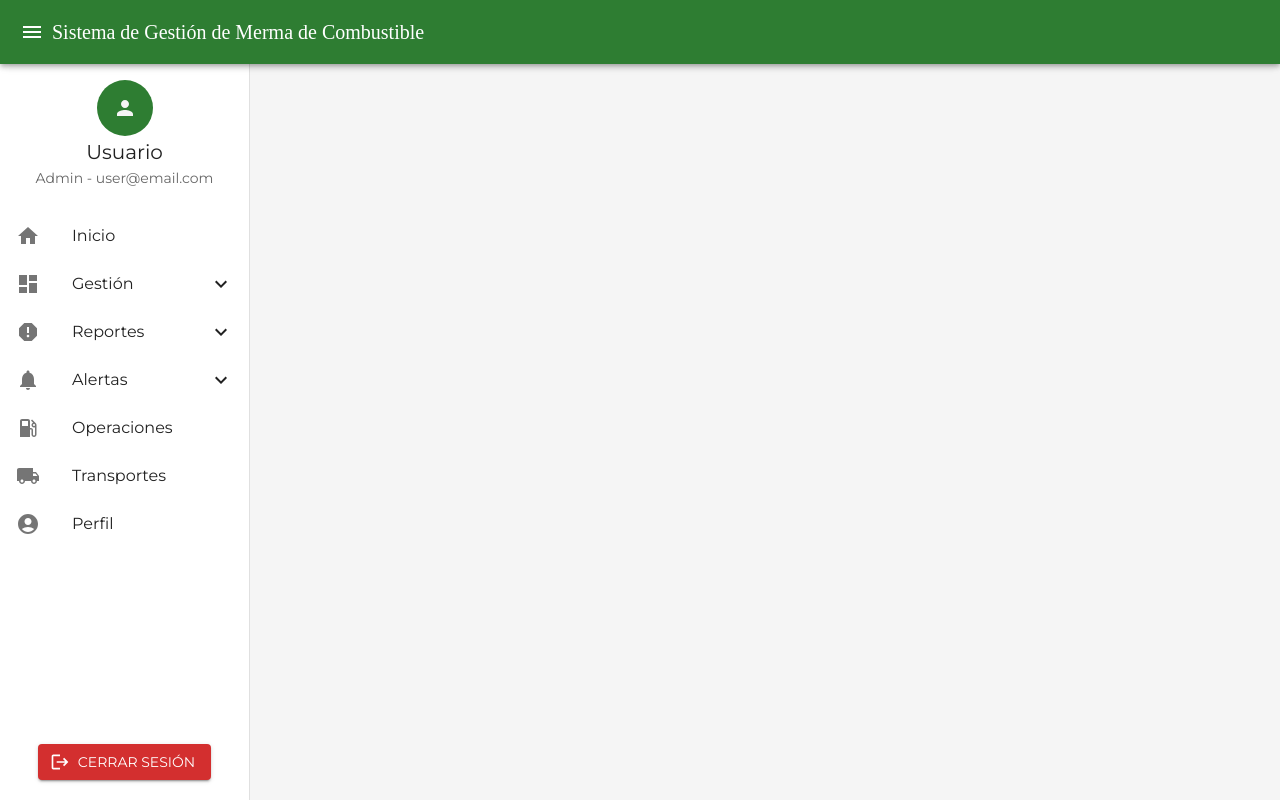
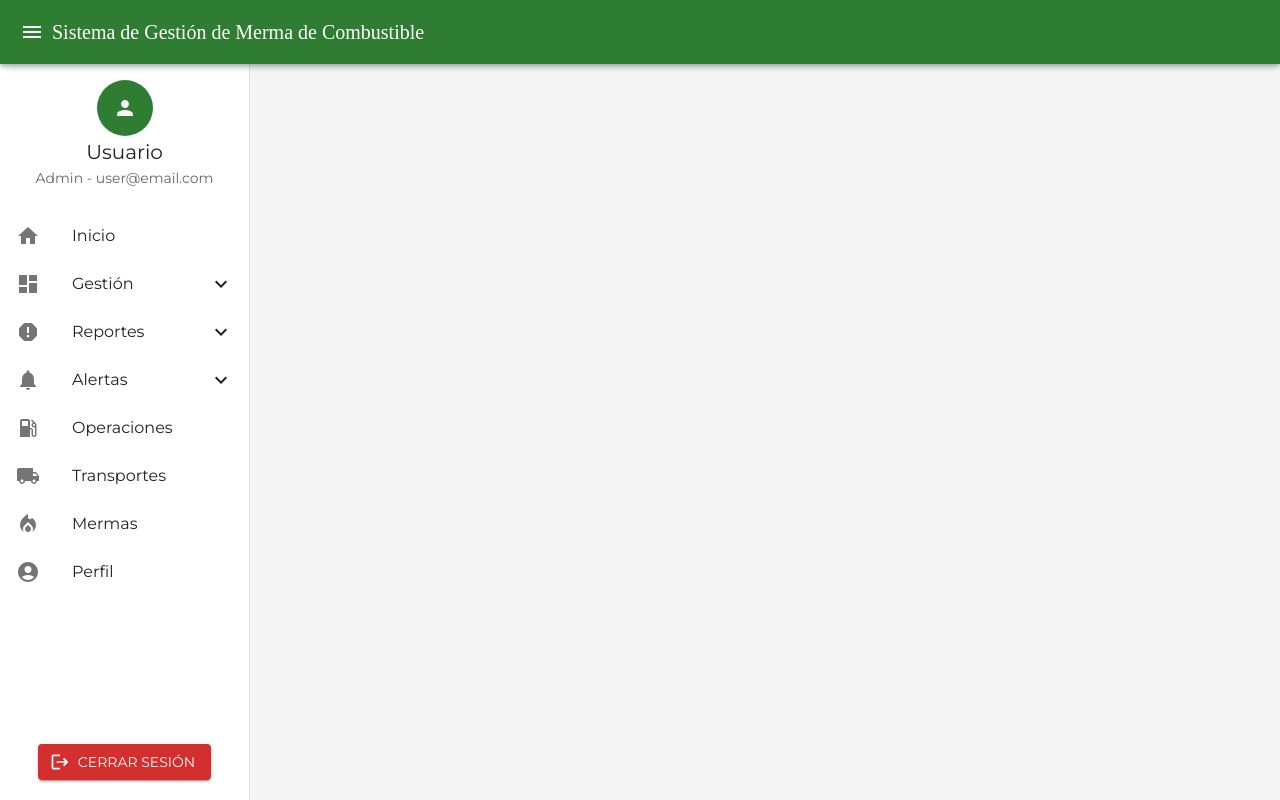
Before and after one commit to alonsopaz02/Sistema-Mermas-Frontend, a React (Vite) app: page / in a window 1280 px wide. Built offline with nearby package versions, Linux system fonts and the light colour scheme.

Commit message:
operaciones actualizadas

```diff
--- a/src/components/Sidebar.tsx
+++ b/src/components/Sidebar.tsx
@@ -26,7 +26,8 @@ import {
   Notifications,
   Home,
   AccountCircle,
-  LocalShipping, // Icono de Transportes
+  LocalShipping,
+  LocalFireDepartment, // Icono de Transportes
 } from "@mui/icons-material";
 
 interface SidebarProps {
@@ -155,6 +156,15 @@ const Sidebar: React.FC<SidebarProps> = ({ open }) => {
           </ListItemButton>
         </ListItem>
 
+        <ListItem disablePadding>
+          <ListItemButton onClick={() => navigate("/mermas")}>
+            <ListItemIcon>
+              <LocalFireDepartment />
+            </ListItemIcon>
+            <ListItemText primary="Mermas" />
+          </ListItemButton>
+        </ListItem>
+
         {/* Perfil */}
         <ListItem disablePadding>
           <ListItemButton onClick={() => navigate("/perfil")}>
--- a/src/pages/operaciones/Ventas.tsx
+++ b/src/pages/operaciones/Ventas.tsx
@@ -84,7 +84,10 @@ const Ventas: React.FC = () => {
   const handleSearch = () => {
     const filtered = ventas.filter((venta) => {
       const clienteMatch = venta.cliente.toLowerCase().includes(clienteFilter.toLowerCase());
-      const tanqueMatch = tanqueFilter ? venta.tanque.id.toString() === tanqueFilter : true;
+
+      // Convertir tanto tanque.id como tanqueFilter a números para asegurar que ambos sean del mismo tipo
+      const tanqueMatch = tanqueFilter ? venta.tanque.id === parseInt(tanqueFilter, 10) : true;
+
       const fechaMatch =
         (fechaInicioFilter ? new Date(venta.fecha) >= new Date(fechaInicioFilter) : true) &&
         (fechaFinFilter ? new Date(venta.fecha) <= new Date(fechaFinFilter) : true);
@@ -93,6 +96,7 @@ const Ventas: React.FC = () => {
     });
     setFilteredVentas(filtered);
   };
+
 
   const handleOpenDialog = (ventaId: number | null) => {
     if (ventaId !== null) {
```
